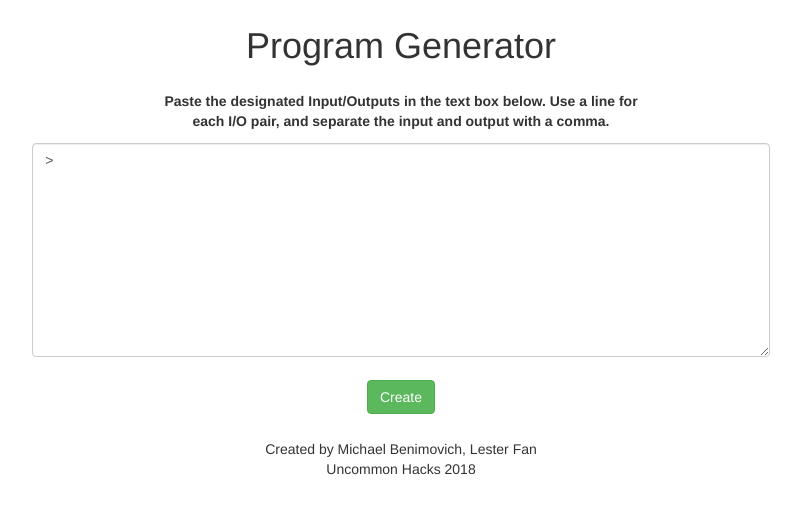
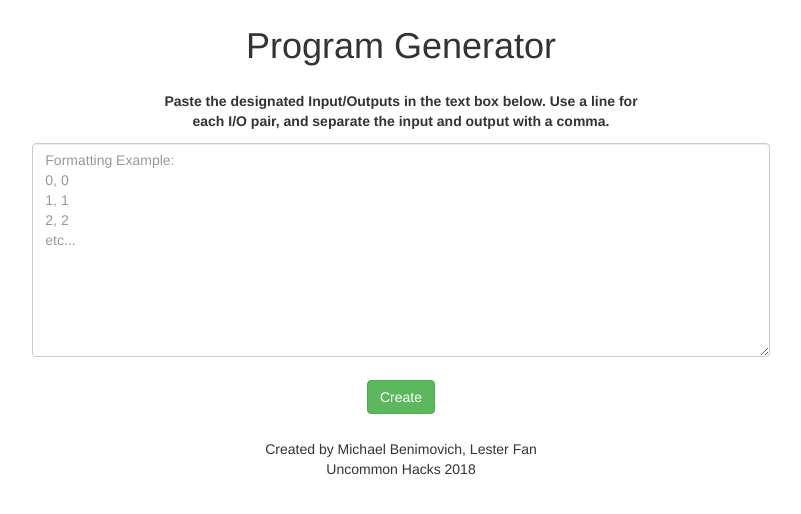
Before and after one commit to bopopescu/Program-Programmer, a Flask app: page / in a window 1280 px wide. Shown: the top 514 px of the page, without its empty margins (239-1040 px from the left). Run offline with Flask 2, Linux system fonts and the light colour scheme; some libraries are stand-ins or nearby versions.

Commit message:
Added placeholder. Originally unicode line feed character didn't work. What I though was a bug with my templating is actually a bug in Firefox. Works correctly on Chrome

```diff
--- a/templates/index.html
+++ b/templates/index.html
@@ -40,7 +40,7 @@
                     <div class="form-group">
                         <label for="IO"> Paste the designated Input/Outputs in the text box below. Use a line for each I/O pair, and separate the input and output with a comma.</label>
                         <div id="holder">
-                            <textarea class="form-control" rows="10" name="IO"<!--placeholder="Formatting Example:&#10;0, 0&NewLine;1, 1&NewLine;2, 2&NewLine;etc..."-->></textarea>
+                            <textarea class="form-control" rows="10" name="IO"placeholder="Formatting Example:&#10;0, 0&#10;1, 1&#10;2, 2&#10;etc..."></textarea>
                         </div>
                     </div>
 
```
